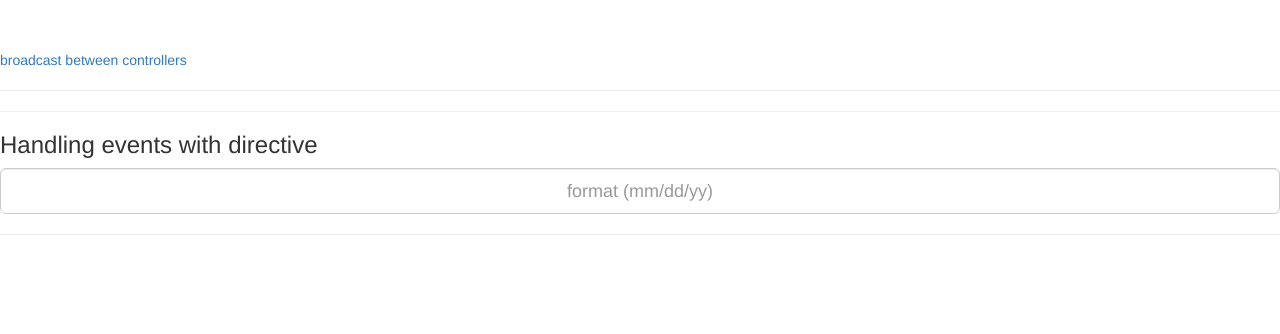
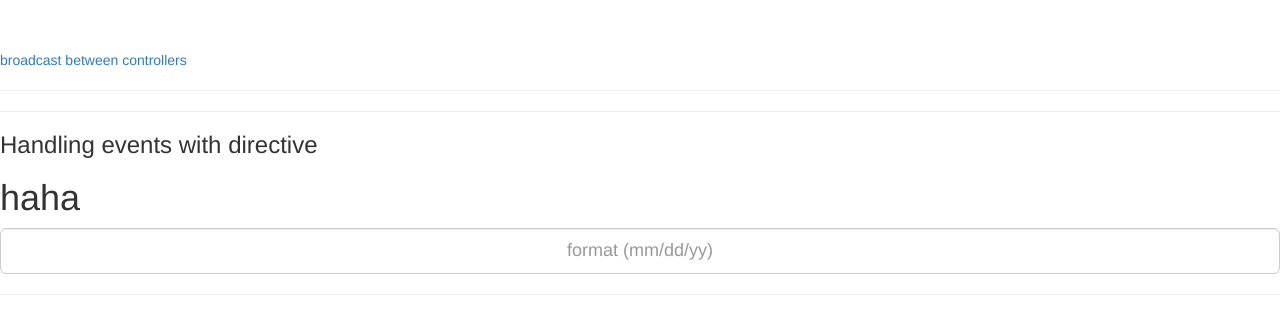
Before and after one commit to AlexKund/newProject, a website: page public/index.html in a window 1280 px wide. Drawn offline with nearby package versions, Linux system fonts and the light colour scheme; some packages are replaced by stand-ins of ours; no server answers.

Commit message:
Update index.html

```diff
--- a/public/index.html
+++ b/public/index.html
@@ -38,7 +38,7 @@
 		</mydirective>
 
 		<hr />
-		<h3>Handling events with directive</h3>
+		<h3>Handling events with directive</h3><h1>haha</h1>
 		<input type="text" required placeholder="format (mm/dd/yy)" date-keys class="form-control input-lg text-center" />
 		<hr />
 	</header>
```
